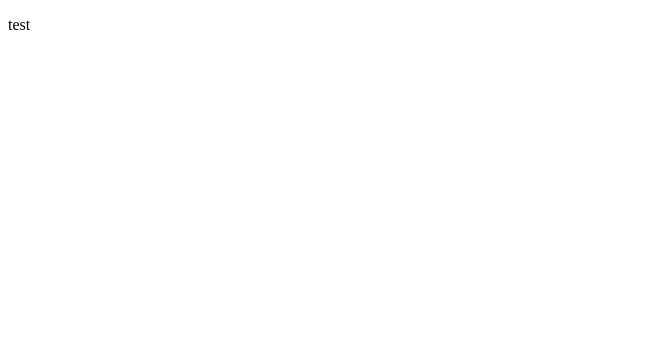
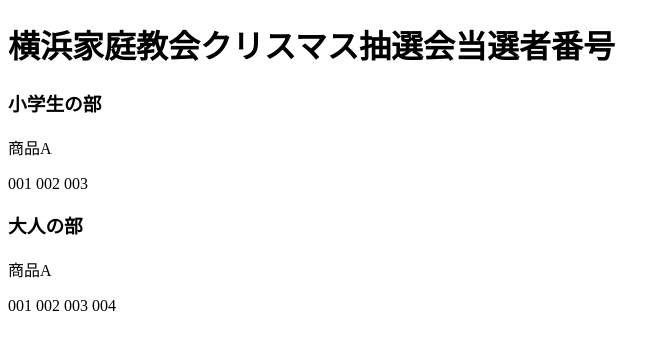
Before and after one commit to satoyo110/ChristmasLotteryWinNum, a plain HTML site: page index.html in a window 1280 px wide. Shown: the whole page, without its empty margins (0-670 px from the left). Drawn offline with Linux system fonts and the light colour scheme.

```diff
--- a/index.html
+++ b/index.html
@@ -2,9 +2,26 @@
 <html>
 <head>
     <meta charset="utf-8" />
-    <title>test site</title>
+    <title>クリスマス抽選会当選者番号</title>
 </head>
 <body>
-    <p>test</p>
+    <h1>横浜家庭教会クリスマス抽選会当選者番号</h1>
+    <div class="main">
+        <h3>小学生の部</h3>
+        <p>商品A<p>
+            <span>
+                001
+                002
+                003
+            </span>
+        <h3>大人の部</h3>
+        <p>商品A<p>
+            <span>
+                001
+                002
+                003
+                004
+            </span>
+    </div>
 </body>
 </html>
```
